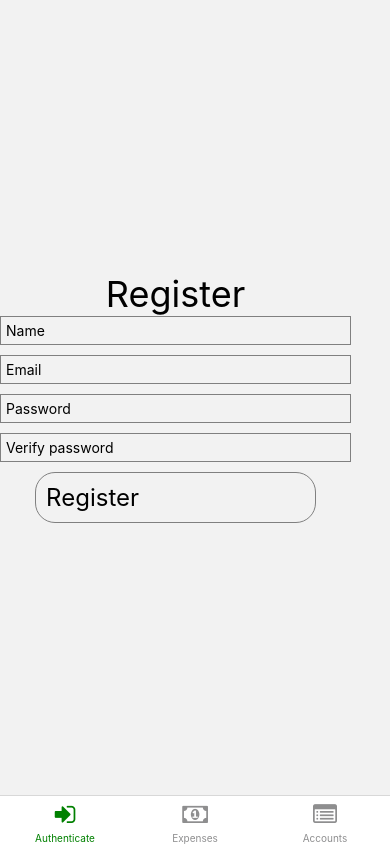
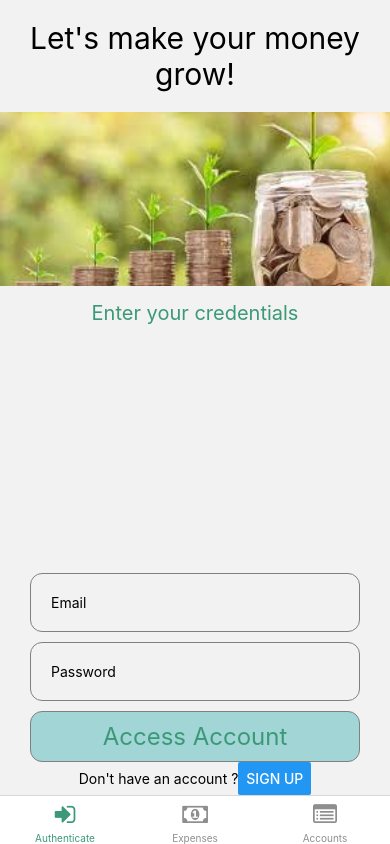
Before and after one commit to adrianhansa/smart-budgeting-rn, a React Native app: screen / in a window 390 px wide. Built offline with nearby package versions, Linux system fonts and the light colour scheme.

Commit message:
Styled login and regsiter screens; added logo image and header.

```diff
--- a/src/navigation/AppNavigation.js
+++ b/src/navigation/AppNavigation.js
@@ -1,5 +1,4 @@
 import React from "react";
-import { Text, View } from "react-native";
 import { NavigationContainer } from "@react-navigation/native";
 import { createBottomTabNavigator } from "@react-navigation/bottom-tabs";
 import { createStackNavigator } from "@react-navigation/stack";
@@ -39,8 +38,8 @@ const AccountStack = () => {
 const AuthStack = () => {
   return (
     <Stack.Navigator screenOptions={{ headerShown: false }}>
+      <Stack.Screen component={Login} name="Login" />
       <Stack.Screen component={Register} name="Register" />
-      <Stack.Screen component={Login} name="Login" />
     </Stack.Navigator>
   );
 };
@@ -51,9 +50,9 @@ const AppNavigation = () => {
       <Tab.Navigator
         screenOptions={({ route }) => ({
           headerShown: false,
-          tabBarActiveTintColor: "green",
+          tabBarActiveTintColor: "#3c9978",
           tabBarIcon: ({ focused, color }) => {
-            focused ? (color = "green") : "black";
+            focused ? (color = "#3c9978") : "black";
             let iconName;
             if (route.name === "Authenticate") {
               iconName = "sign-in";
--- a/src/screens/users/Login.js
+++ b/src/screens/users/Login.js
@@ -2,17 +2,21 @@ import React, { useEffect } from "react";
 import {
   StyleSheet,
   View,
+  ScrollView,
   Text,
   TextInput,
+  Button,
+  SafeAreaView,
   TouchableOpacity,
+  Dimensions,
+  Image,
 } from "react-native";
 import { Formik } from "formik";
 import * as yup from "yup";
 import { useDispatch, useSelector } from "react-redux";
 import { login } from "../../redux/actions/userActions";
-import AsyncStorage from "@react-native-async-storage/async-storage";
 
-const Login = () => {
+const Login = ({ navigation }) => {
   const dispatch = useDispatch();
   const { loading, success, user, error } = useSelector((state) => state.auth);
 
@@ -29,8 +33,20 @@ const Login = () => {
     passwordVerify: yup.string().required(),
   });
   return (
-    <View style={styles.container}>
-      <Text style={styles.title}>Login</Text>
+    <SafeAreaView style={styles.container}>
+      <ScrollView
+        contentContainerStyle={styles.formContainer}
+        keyboardShouldPersistTaps="handled"
+      >
+        <View style={styles.logo}>
+          <Text style={styles.header}>Let's make your money grow!</Text>
+          <Image
+            source={require("../../images/logo.jpg")}
+            style={{ width: Dimensions.get("window").width }}
+          />
+          <Text style={styles.title}>Enter your credentials</Text>
+        </View>
+
         <Formik
           initialValues={{
             email: "",
@@ -49,7 +65,6 @@ const Login = () => {
                   value={props.values.email}
                   onChangeText={props.handleChange("email")}
                   onBlur={props.handleBlur("email")}
-                autoFocus
                   style={styles.textInput}
                 />
                 <Text style={styles.error}>
@@ -70,13 +85,21 @@ const Login = () => {
                   onPress={() => props.handleSubmit()}
                   style={styles.buttonWrapper}
                 >
-                <Text style={styles.buttonText}>Login</Text>
+                  <Text style={styles.buttonText}>Access Account</Text>
                 </TouchableOpacity>
+                <View style={styles.otherScreenWrapper}>
+                  <Text>Don't have an account ?</Text>
+                  <Button
+                    title="Sign Up"
+                    onPress={() => navigation.navigate("Register")}
+                  />
+                </View>
               </>
             );
           }}
         </Formik>
-    </View>
+      </ScrollView>
+    </SafeAreaView>
   );
 };
 
@@ -84,25 +107,43 @@ const styles = StyleSheet.create({
   container: {
     flex: 1,
     alignItems: "center",
+  },
+  formContainer: {
+    flexGrow: 1,
+    alignItems: "center",
     justifyContent: "center",
-    width: "90%",
+    paddingHorizontal: 30,
+    width: Dimensions.get("window").width,
   },
-  title: { fontSize: 36 },
+  title: { fontSize: 20, marginVertical: 15, color: "#3c9978" },
+  logo: {
+    width: Dimensions.get("window").width,
+    flex: 1,
+    alignItems: "center",
+  },
+  header: { padding: 20, fontSize: 30, width: "100%", textAlign: "center" },
   error: { color: "red" },
   textInput: {
     borderColor: "grey",
     borderWidth: 1,
-    padding: 5,
+    borderRadius: 12,
+    padding: 20,
     width: "100%",
     marginBottom: 10,
   },
-  buttonText: { fontSize: 24 },
+  buttonText: { fontSize: 24, textAlign: "center", color: "#3c9978" },
   buttonWrapper: {
     padding: 10,
     borderColor: "grey",
+    backgroundColor: "#a1d5d6",
     borderWidth: 1,
-    borderRadius: 20,
-    width: "80%",
+    borderRadius: 12,
+    width: "100%",
+  },
+  otherScreenWrapper: {
+    // flex: 1,
+    flexDirection: "row",
+    alignItems: "center",
   },
 });
 
--- a/src/screens/users/Register.js
+++ b/src/screens/users/Register.js
@@ -2,16 +2,20 @@ import React, { useEffect } from "react";
 import {
   StyleSheet,
   View,
+  ScrollView,
   Text,
   TextInput,
+  Button,
+  SafeAreaView,
   TouchableOpacity,
+  Dimensions,
 } from "react-native";
 import { register } from "../../redux/actions/userActions";
 import { useDispatch, useSelector } from "react-redux";
 import * as yup from "yup";
 import { Formik } from "formik";
 
-const Register = () => {
+const Register = ({ navigation }) => {
   const schemaValidation = yup.object({
     name: yup.string().required(),
     email: yup.string().required(),
@@ -24,7 +28,11 @@ const Register = () => {
     if (success) console.log("Authenticated form register");
   }, [dispatch, success]);
   return (
-    <View style={styles.container}>
+    <SafeAreaView style={styles.container}>
+      <ScrollView
+        contentContainerStyle={styles.formContainer}
+        keyboardShouldPersistTaps="handled"
+      >
         <Text style={styles.title}>Register</Text>
         <Formik
           initialValues={{
@@ -45,7 +53,6 @@ const Register = () => {
                   value={props.values.name}
                   onChangeText={props.handleChange("name")}
                   onBlur={props.handleBlur("name")}
-                autoFocus
                 />
                 <Text style={styles.error}>
                   {props.touched.name && props.errors.name}
@@ -88,11 +95,19 @@ const Register = () => {
                 >
                   <Text style={styles.buttonText}>Register</Text>
                 </TouchableOpacity>
+                <View style={styles.otherScreenWrapper}>
+                  <Text>Already have an account ?</Text>
+                  <Button
+                    title="Sign In"
+                    onPress={() => navigation.navigate("Login")}
+                  />
+                </View>
               </>
             );
           }}
         </Formik>
-    </View>
+      </ScrollView>
+    </SafeAreaView>
   );
 };
 
@@ -100,25 +115,37 @@ const styles = StyleSheet.create({
   container: {
     flex: 1,
     alignItems: "center",
+  },
+  formContainer: {
+    flexGrow: 1,
+    alignItems: "center",
     justifyContent: "center",
-    width: "90%",
+    paddingHorizontal: 30,
+    width: Dimensions.get("window").width,
   },
-  title: { fontSize: 36 },
+  title: { fontSize: 26, marginBottom: 20, color: "#3c9978" },
   error: { color: "red" },
   textInput: {
     borderColor: "grey",
     borderWidth: 1,
-    padding: 5,
+    borderRadius: 12,
+    padding: 20,
     width: "100%",
     marginBottom: 10,
   },
-  buttonText: { fontSize: 24 },
+  buttonText: { fontSize: 24, textAlign: "center", color: "#3c9978" },
   buttonWrapper: {
     padding: 10,
     borderColor: "grey",
+    backgroundColor: "#a1d5d6",
     borderWidth: 1,
-    borderRadius: 20,
-    width: "80%",
+    borderRadius: 12,
+    width: "100%",
+  },
+  otherScreenWrapper: {
+    // flex: 1,
+    flexDirection: "row",
+    alignItems: "center",
   },
 });
 
```
Also changed, not shown: src/images/logo.jpg (added). Lines whose indentation alone changed are shown as unchanged.
